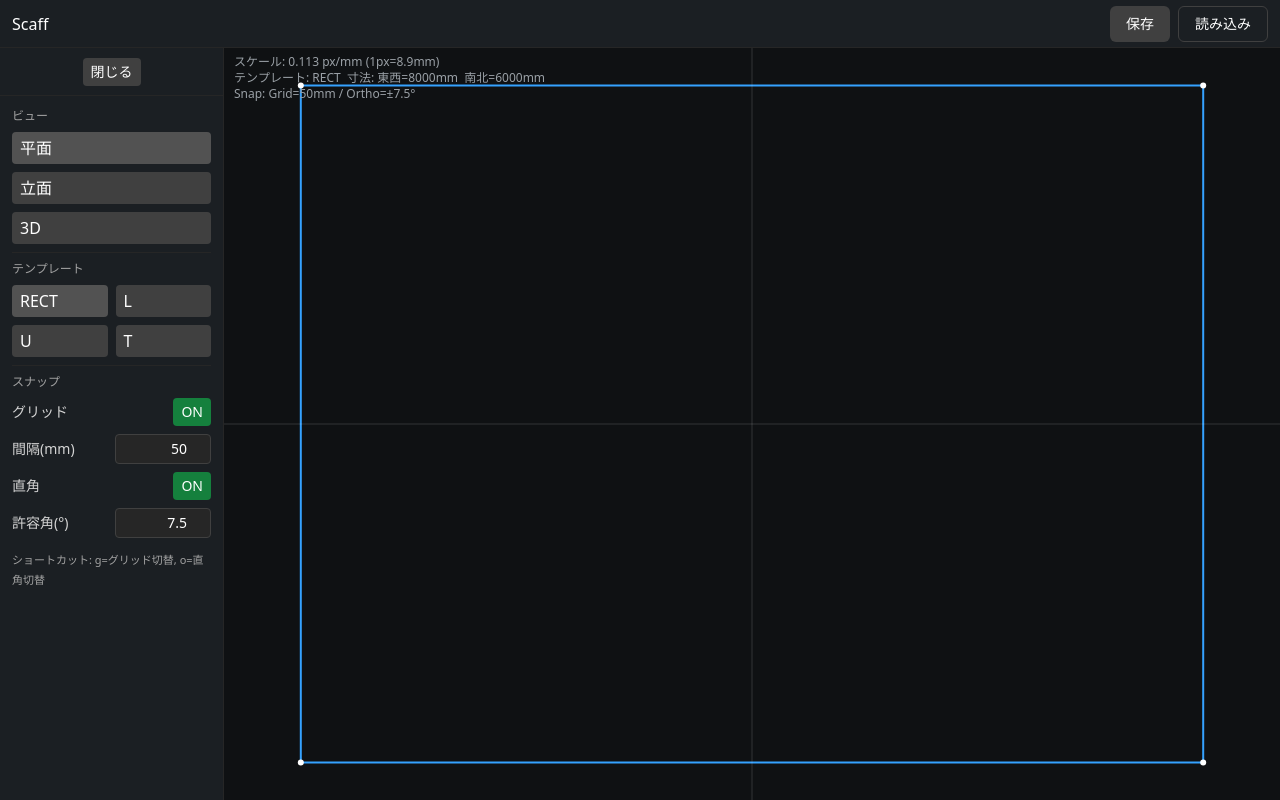
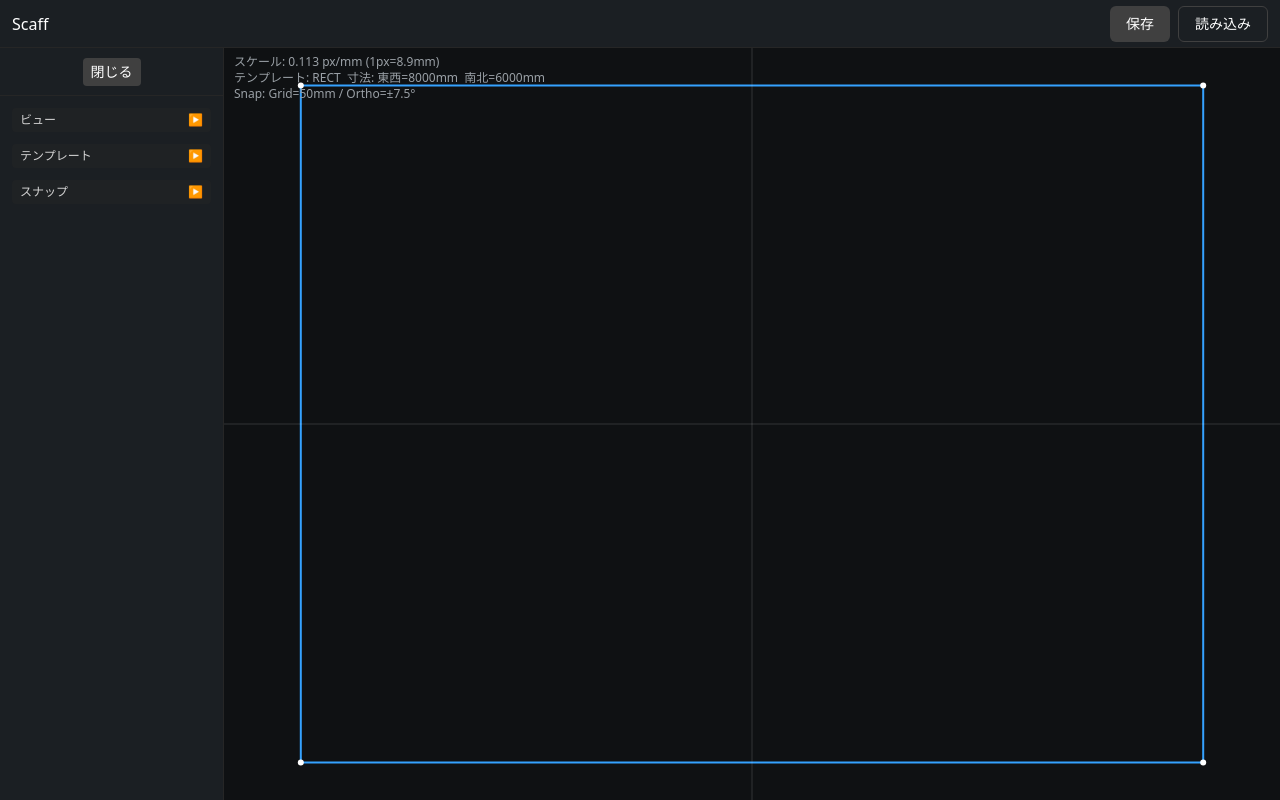
Before and after one commit to kkk9131/scaff, a Next.js app: page / in a window 1280 px wide. Built offline with nearby package versions, Linux system fonts and the light colour scheme.

Commit message:
feat(ui): サイドバー各セクションの開閉トグルを追加（デフォルト閉）\n\n- ビュー/テンプレート/スナップに 🔽/▶ のトグル\n- activity.log 更新

```diff
--- a/src/components/Sidebar.tsx
+++ b/src/components/Sidebar.tsx
@@ -1,4 +1,4 @@
-import React from 'react'
+import React, { useState } from 'react'
 import type { SnapOptions } from '@/core/snap'
 
 export type ViewMode = 'plan' | 'elev' | '3d'
@@ -14,7 +14,10 @@ export const Sidebar: React.FC<{
   snap?: Pick<SnapOptions, 'enableGrid' | 'gridMm' | 'enableOrtho' | 'orthoToleranceDeg'>
   onUpdateSnap?: (patch: Partial<Pick<SnapOptions, 'enableGrid' | 'gridMm' | 'enableOrtho' | 'orthoToleranceDeg'>>) => void
 }> = ({ expanded, onToggle, onSelectView, current = 'plan', onSelectTemplate, currentTemplate = 'rect', snap, onUpdateSnap }) => {
-  // 日本語コメント: 左サイドバー。アイコンのみ表示→展開可能（簡易版）
+  // 日本語コメント: 左サイドバー。セクションごとに開閉トグルを持つ（デフォルト閉）
+  const [openView, setOpenView] = useState(false)
+  const [openTemplate, setOpenTemplate] = useState(false)
+  const [openSnap, setOpenSnap] = useState(false)
   return (
     <aside className={`h-full bg-[var(--panel)] border-r border-neutral-800 transition-all duration-200 ${expanded ? 'w-56' : 'w-14'}`}>
       <div className="h-12 flex items-center justify-center border-b border-neutral-800">
@@ -22,14 +25,36 @@ export const Sidebar: React.FC<{
           {expanded ? '閉じる' : '展開'}
         </button>
       </div>
-      <div className="p-3 space-y-2">
-        <div className="text-xs text-neutral-400">ビュー</div>
+      <div className="p-3 space-y-3">
+        {/* ビュー */}
+        <button
+          className="w-full text-xs text-neutral-300 flex items-center justify-between bg-neutral-800/40 hover:bg-neutral-700/50 rounded px-2 py-1"
+          onClick={() => setOpenView(v => !v)}
+          aria-expanded={openView}
+          title="ビューの開閉"
+        >
+          <span>ビュー</span>
+          <span>{openView ? '🔽' : '▶'}</span>
+        </button>
+        {openView && (
+          <div className="space-y-2">
             <button className={`w-full px-2 py-1 rounded text-left ${current==='plan'?'bg-neutral-600':'bg-neutral-700 hover:bg-neutral-600'}`} onClick={() => onSelectView?.('plan')}>平面</button>
             <button className={`w-full px-2 py-1 rounded text-left ${current==='elev'?'bg-neutral-600':'bg-neutral-700 hover:bg-neutral-600'}`} onClick={() => onSelectView?.('elev')}>立面</button>
             <button className={`w-full px-2 py-1 rounded text-left ${current==='3d'?'bg-neutral-600':'bg-neutral-700 hover:bg-neutral-600'}`} onClick={() => onSelectView?.('3d')}>3D</button>
+          </div>
+        )}
 
-        <div className="h-px bg-neutral-800 my-3" />
-        <div className="text-xs text-neutral-400">テンプレート</div>
+        {/* テンプレート */}
+        <button
+          className="w-full text-xs text-neutral-300 flex items-center justify-between bg-neutral-800/40 hover:bg-neutral-700/50 rounded px-2 py-1"
+          onClick={() => setOpenTemplate(v => !v)}
+          aria-expanded={openTemplate}
+          title="テンプレートの開閉"
+        >
+          <span>テンプレート</span>
+          <span>{openTemplate ? '🔽' : '▶'}</span>
+        </button>
+        {openTemplate && (
           <div className="grid grid-cols-2 gap-2">
             {(['rect','l','u','t'] as TemplateKind[]).map(t => (
               <button key={t} className={`px-2 py-1 rounded text-left ${currentTemplate===t?'bg-neutral-600':'bg-neutral-700 hover:bg-neutral-600'}`} onClick={() => onSelectTemplate?.(t)}>
@@ -37,9 +62,19 @@ export const Sidebar: React.FC<{
               </button>
             ))}
           </div>
+        )}
 
-        <div className="h-px bg-neutral-800 my-3" />
-        <div className="text-xs text-neutral-400">スナップ</div>
+        {/* スナップ */}
+        <button
+          className="w-full text-xs text-neutral-300 flex items-center justify-between bg-neutral-800/40 hover:bg-neutral-700/50 rounded px-2 py-1"
+          onClick={() => setOpenSnap(v => !v)}
+          aria-expanded={openSnap}
+          title="スナップの開閉"
+        >
+          <span>スナップ</span>
+          <span>{openSnap ? '🔽' : '▶'}</span>
+        </button>
+        {openSnap && (
           <div className="space-y-2 text-sm">
           <div className="flex items-center justify-between">
             <label className="text-neutral-300">グリッド</label>
@@ -89,6 +124,7 @@ export const Sidebar: React.FC<{
             ショートカット: g=グリッド切替, o=直角切替
           </div>
           </div>
+        )}
       </div>
     </aside>
   )
```
Also changed, not shown: 1 other file (tests, documents, lock files or other folders). Lines whose indentation alone changed are shown as unchanged.
